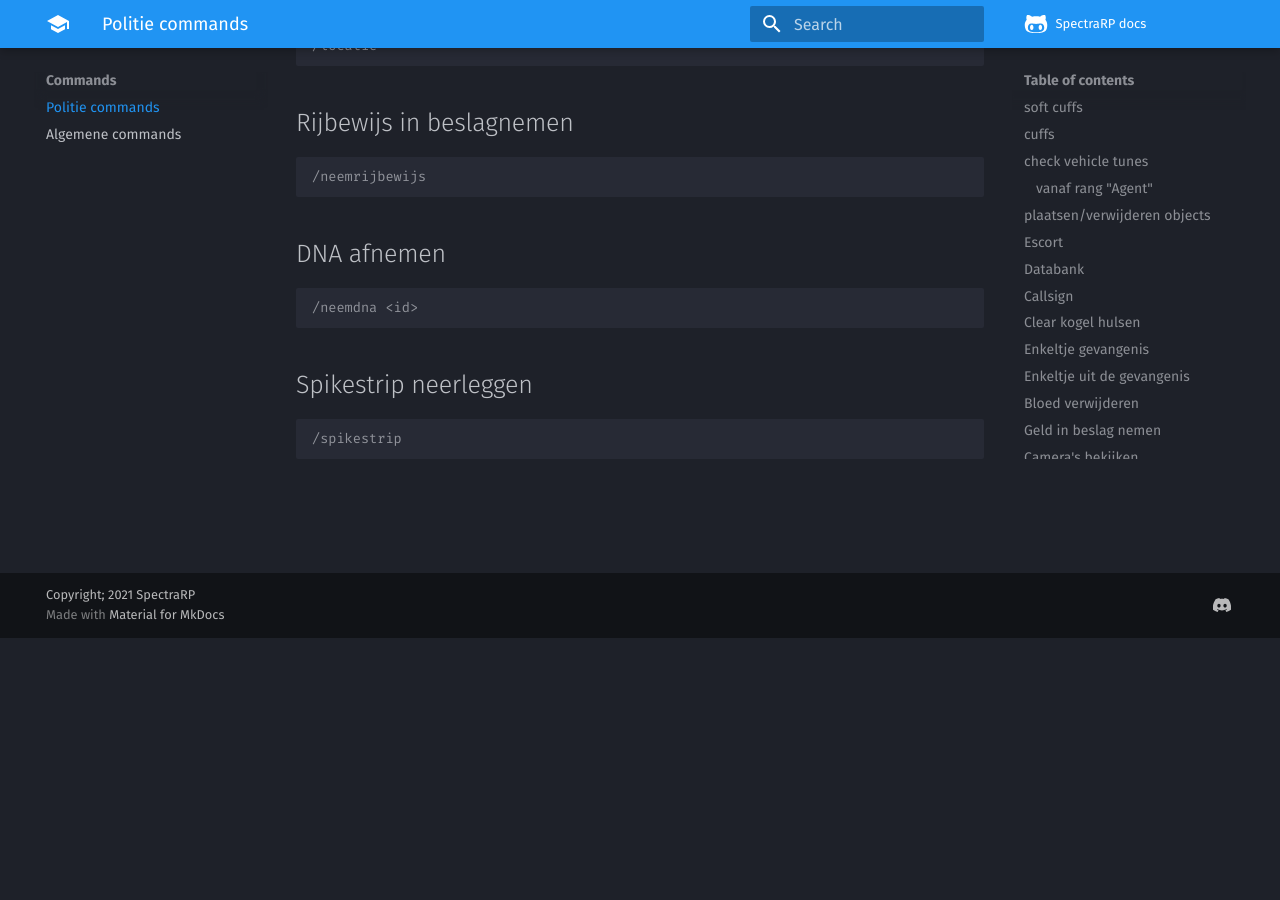
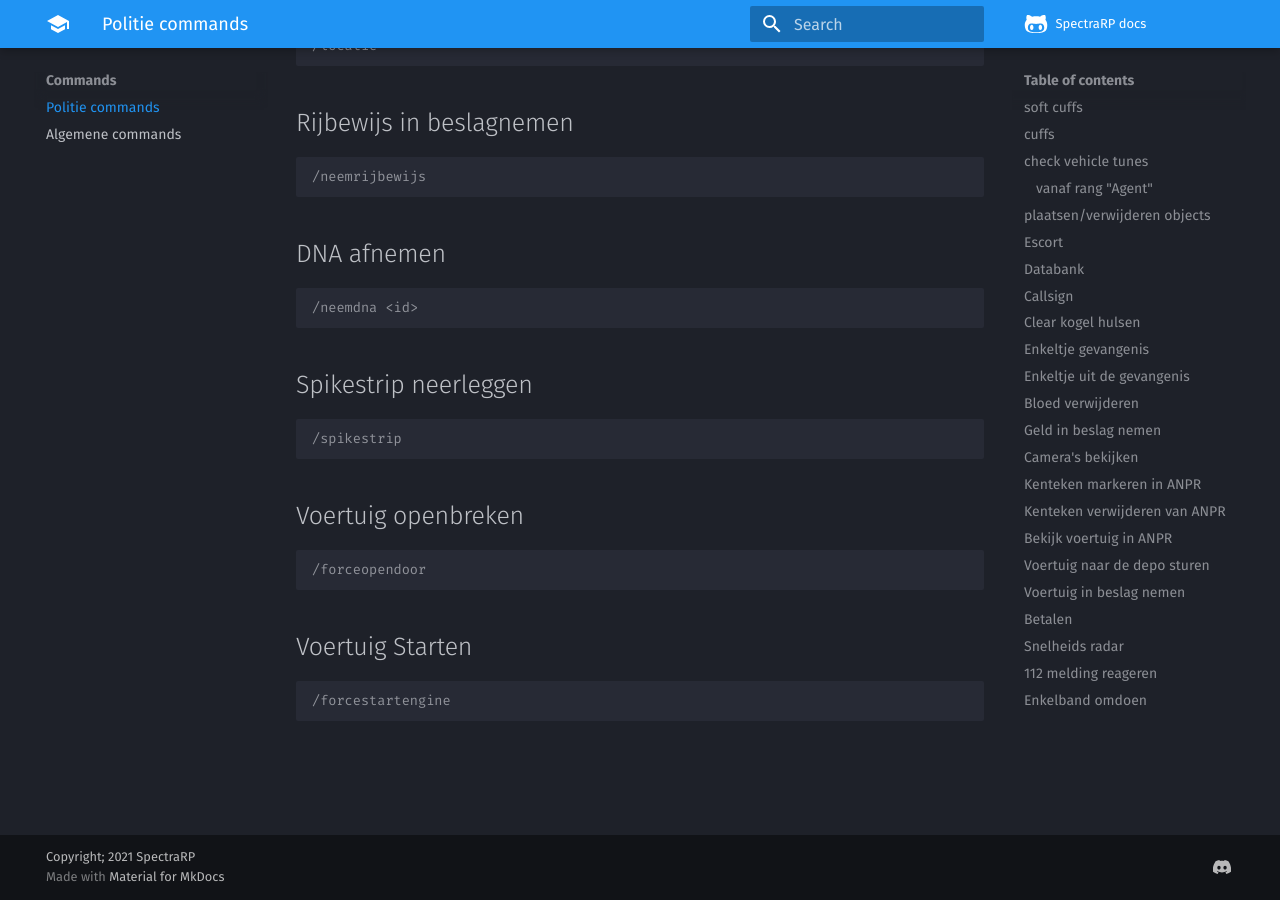
Before and after one commit to spectra-roleplay/docs, an MkDocs documentation site: the page built from docs/commands/Politie.md, in a window 1280 px wide and 900 px high, scrolled down 3322 px. Built offline with MkDocs 1.6.1 and Material for MkDocs 9.7.7, drawn with Linux system fonts in a browser that asks for light colours; comment, search, counter and statistics services are not loaded; before the commit the page ends 3960 px from its top, so only the background shows below that.

Commit message:
Added new popo cmds

````diff
--- a/docs/commands/Politie.md
+++ b/docs/commands/Politie.md
@@ -164,3 +164,15 @@
 ```lua
 /spikestrip
 ```
+
+## Voertuig openbreken
+
+```lua
+/forceopendoor
+```
+
+## Voertuig Starten
+
+```lua
+/forcestartengine
+```
````
